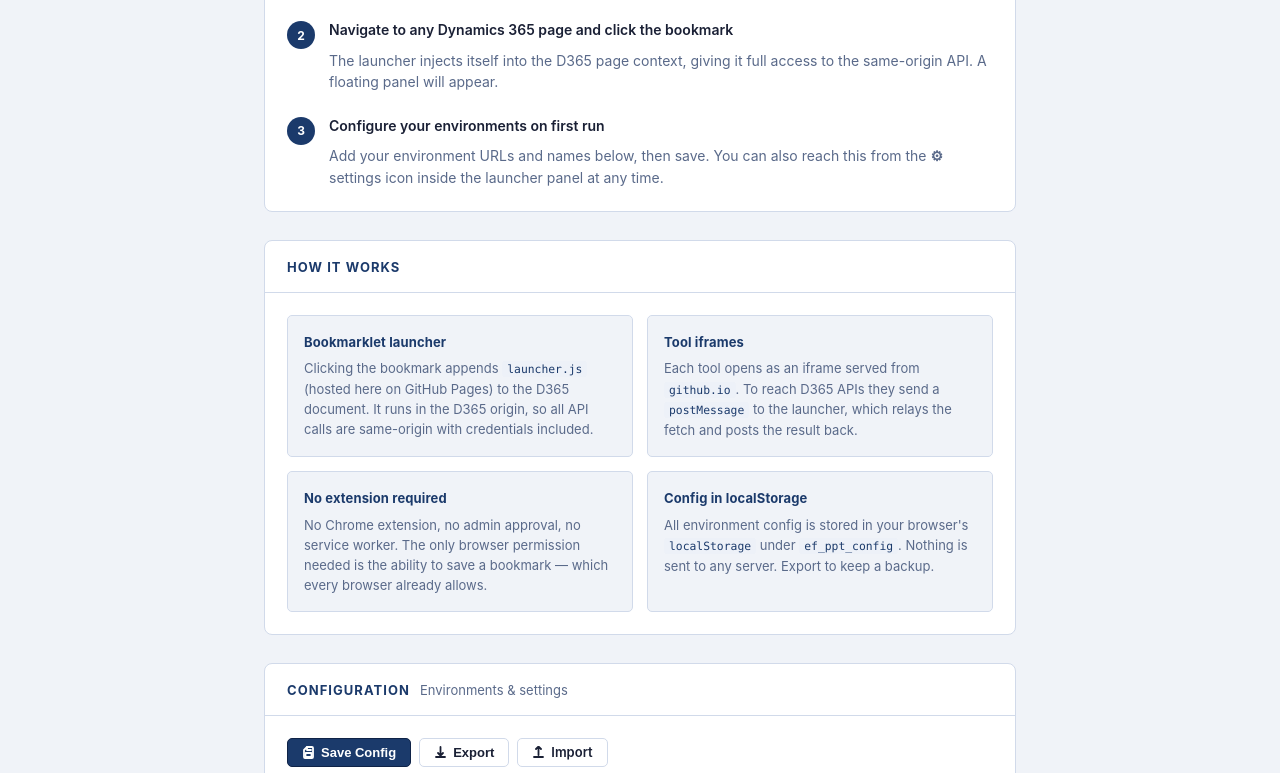
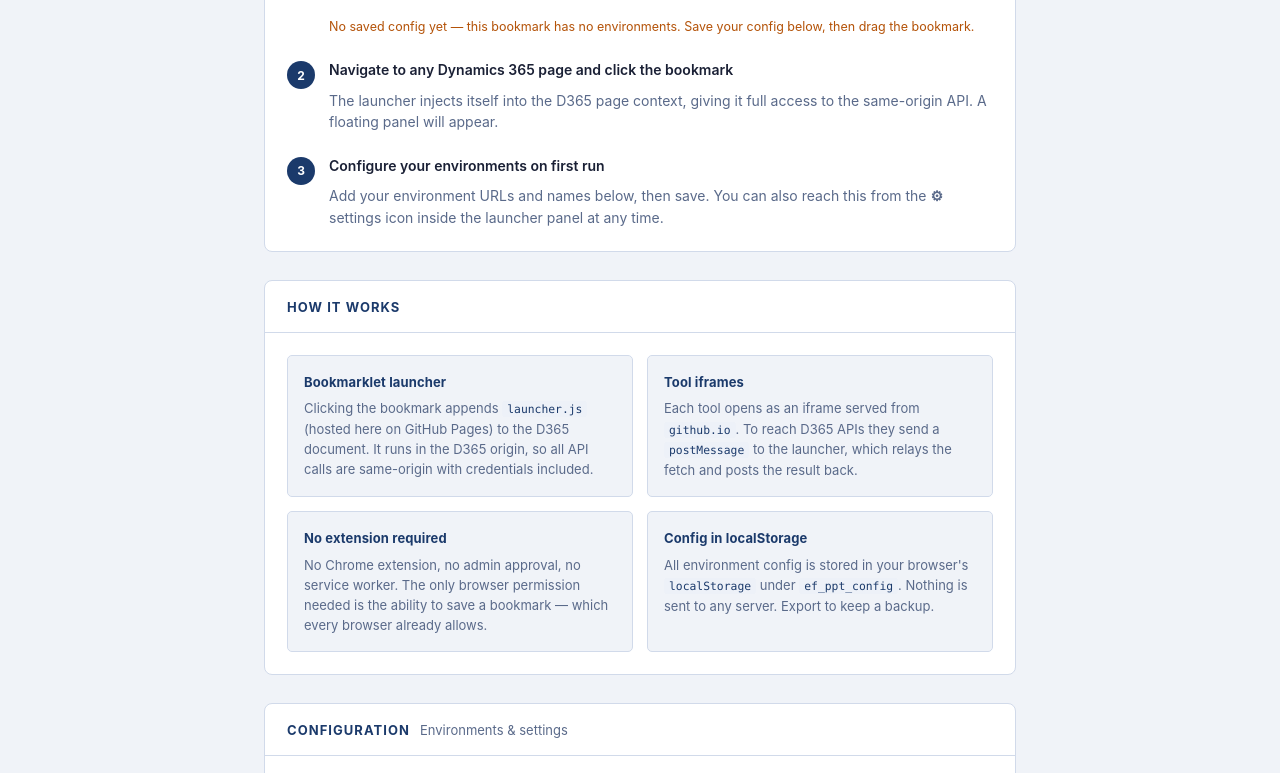
Before and after one commit to ElieFadous/EF-D365-Browser-Extension, a browser extension: page web-app/index.html in a window 1280 px wide. Shown: the part 327-1100 px from the top of the page. Drawn offline with Linux system fonts and the light colour scheme.

Commit message:
Setup page: embed saved config in the bookmark on load; re-clicking applies new config
The bookmark link was generated before the config key was initialised,
so on a fresh page load it never contained the saved config - only
right after clicking Save. It is now built after loading, and the page
states how many environments the bookmark carries.

Clicking a bookmark in a tab where EF PPT is already running used to do
nothing; it now hands the embedded config to the running launcher,
which re-renders the flyout with it.

Co-Authored-By: Claude Opus 5.5 <noreply@anthropic.com>

```diff
--- a/web-app/index.html
+++ b/web-app/index.html
@@ -216,6 +216,9 @@
   }
 
   /* The actual draggable bookmark */
+  .bookmarklet-status { margin-top: 10px; font-size: 12.5px; }
+  .bookmarklet-status--ok { color: #15803d; }
+  .bookmarklet-status--empty { color: #b45309; }
   .bookmarklet-link {
     display: inline-flex;
     align-items: center;
@@ -536,6 +539,7 @@
                   drag to bookmark bar
                 </span>
               </div>
+              <div class="bookmarklet-status" id="bookmarklet-status"></div>
             </div>
           </div>
         </div>
@@ -706,8 +710,9 @@
     }
     return (
       "javascript:(function(){" +
-        "if(window.__EF_PPT_LAUNCHER)return;" +
         cfgPart +
+        "var L=window.__EF_PPT_LAUNCHER;" +
+        "if(L){if(L.applyConfig)L.applyConfig();return;}" +
         "var s=document.createElement('script');" +
         "s.src='https://eliefadous.github.io/EF-D365-Browser-Extension/web-app/launcher.js?v='+Date.now();" +
         "s.onerror=function(){alert('Unable to load EF PPT from this page. It may be blocking external scripts via its security policy (common on non-Dynamics 365 pages). Try it on a Dynamics 365 page instead.');};" +
@@ -717,8 +722,17 @@
   }
   function refreshBookmarklet() {
     document.getElementById('bookmarklet-link').href = generateBookmarklet();
+    var status = document.getElementById('bookmarklet-status');
+    var n = 0;
+    try {
+      var cfg = JSON.parse(localStorage.getItem(CONFIG_KEY) || 'null');
+      n = cfg && Array.isArray(cfg.environments) ? cfg.environments.length : 0;
+    } catch (e) { n = 0; }
+    status.className = 'bookmarklet-status' + (n ? ' bookmarklet-status--ok' : ' bookmarklet-status--empty');
+    status.textContent = n
+      ? 'This bookmark includes your saved config (' + n + ' environment' + (n === 1 ? '' : 's') + ').'
+      : 'No saved config yet — this bookmark has no environments. Save your config below, then drag the bookmark.';
   }
-  refreshBookmarklet();
 
   /* ── Starter template ──────────────────────────────────── */
   var STARTER = {
@@ -832,6 +846,7 @@
 
   /* ── Init ──────────────────────────────────────────────── */
   loadConfig();
+  refreshBookmarklet();
 })();
 </script>
 
```
Also changed, not shown: web-app/launcher.js (+8 -0 lines).
